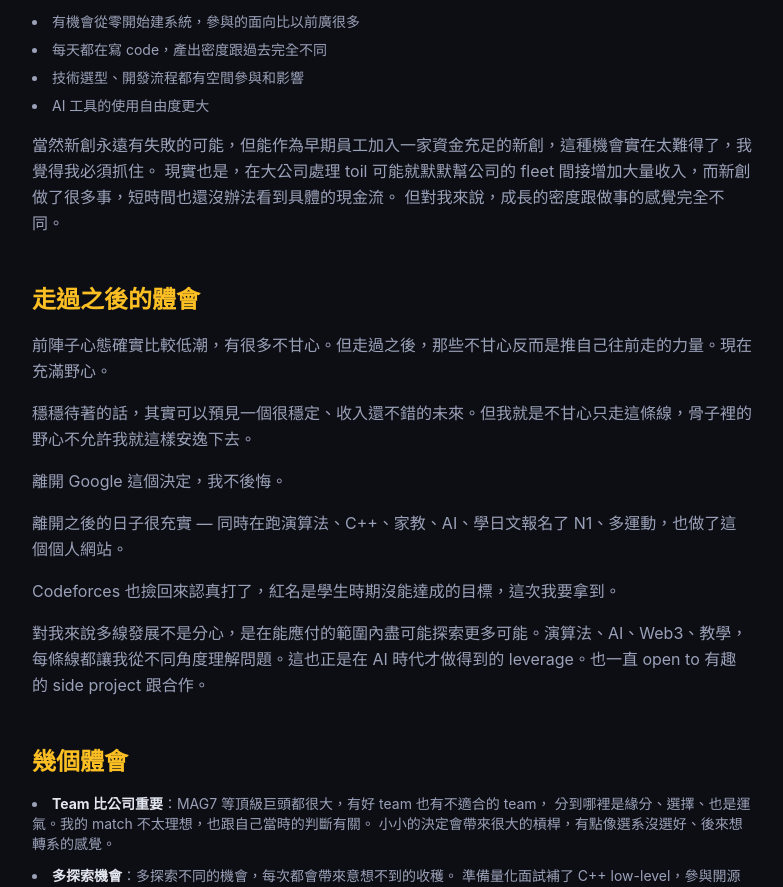
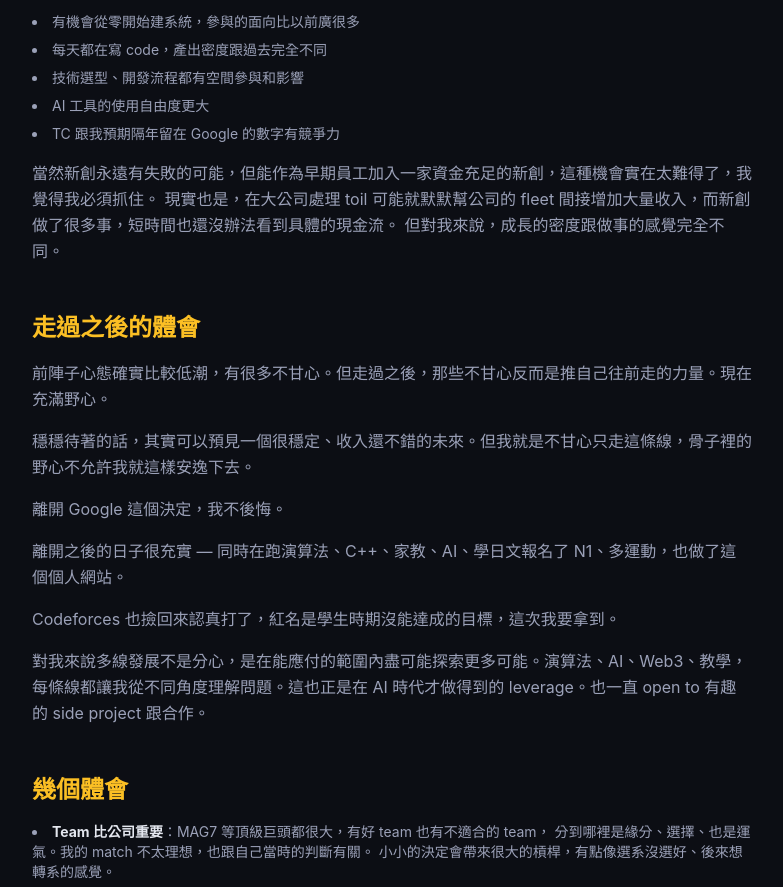
Before and after one commit to HanaYukii/hanayukii-site, a Next.js app: page /blog/leaving-google in a window 1280 px wide. Shown: the part 6940-7827 px from the top of the page, without its empty margins (248-1031 px from the left). Built offline with nearby package versions, Linux system fonts and the light colour scheme.

Commit message:
Add TC competitiveness to startup benefits list

```diff
--- a/src/app/blog/leaving-google/page.tsx
+++ b/src/app/blog/leaving-google/page.tsx
@@ -377,6 +377,7 @@ export default function LeavingGoogle() {
               <li>每天都在寫 code，產出密度跟過去完全不同</li>
               <li>技術選型、開發流程都有空間參與和影響</li>
               <li>AI 工具的使用自由度更大</li>
+              <li>TC 跟我預期隔年留在 Google 的數字有競爭力</li>
             </ul>
             <p>
               當然新創永遠有失敗的可能，但能作為早期員工加入一家資金充足的新創，這種機會實在太難得了，我覺得我必須抓住。
```
